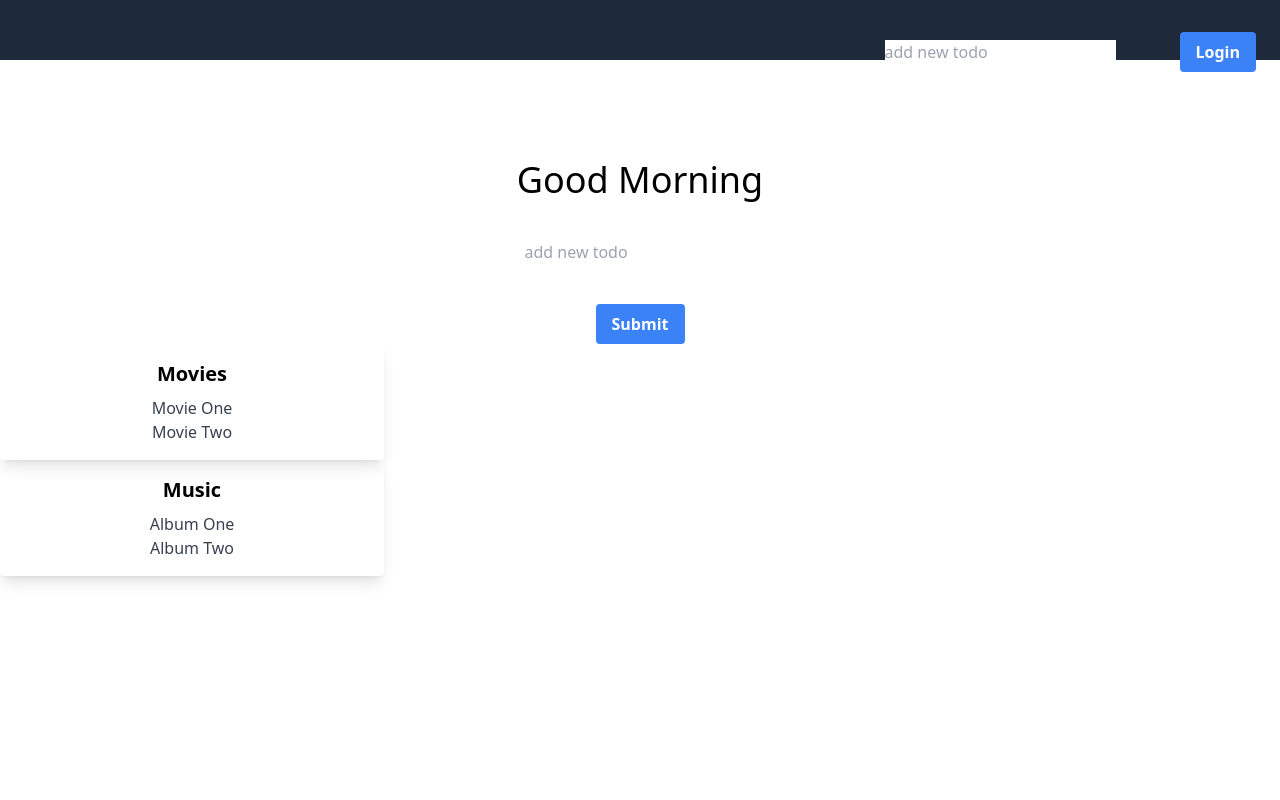
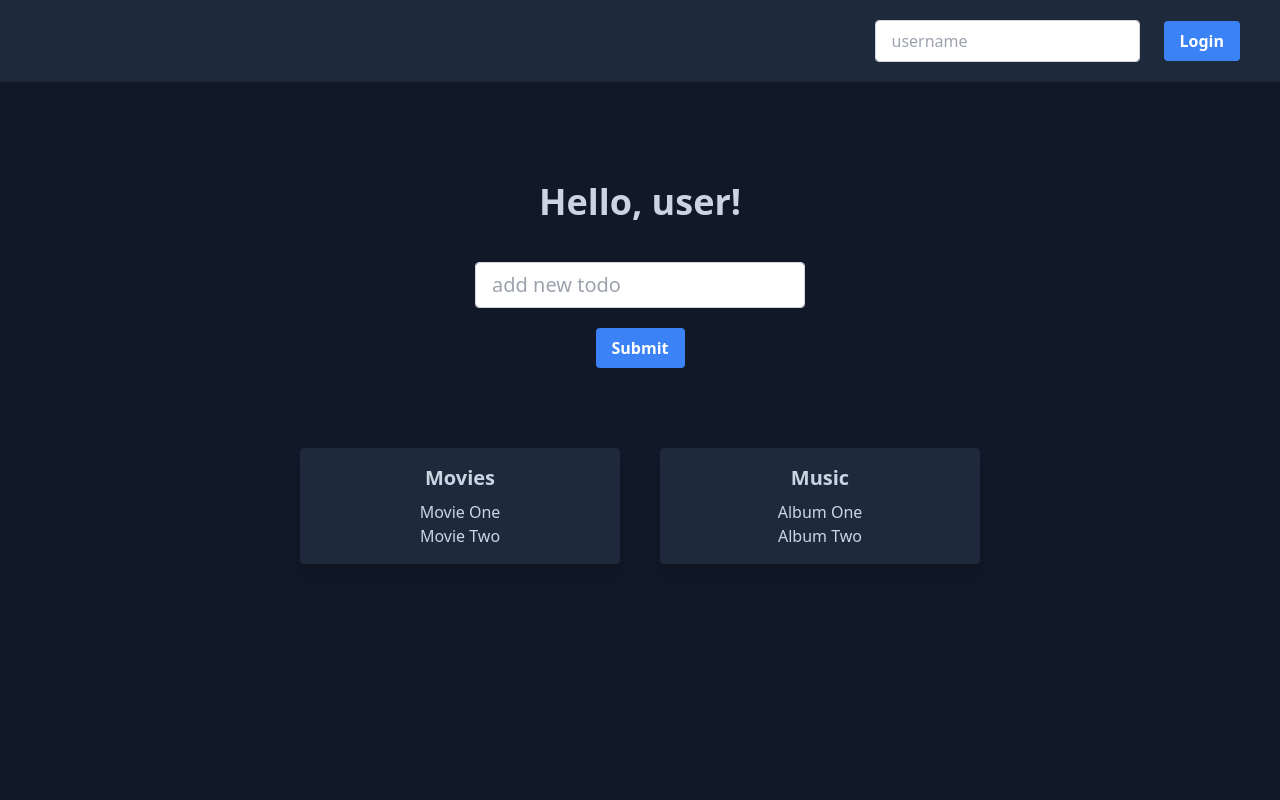
Before and after one commit to jciurc/smart-todo, a Node server app: page / in a window 1280 px wide. Run offline with Node 20, Linux system fonts and the light colour scheme; style sheets or scripts are compiled from the project's sources; some libraries are stand-ins or nearby versions.

Commit message:
add styles to homepage

```diff
--- a/public/index.html
+++ b/public/index.html
@@ -15,50 +15,51 @@
   <script src="https://cdn.tailwindcss.com"></script>
 </head>
 
-<body>
+<body class="bg-gray-900	text-slate-300">
   <nav class="bg-slate-800"><ul class="flex justify-end items-center">
 
     <li class="mr-6">
-      <input class="m-10" type="text" id="new-todo" name="" placeholder = "add new todo"><br>
+      <input class="form-control px-4 py-2 text-m font-normal text-gray-700 bg-white bg-clip-padding border border-solid border-gray-300 rounded mt-5 mb-5" type="text" id="user_id" name="" placeholder = "username"><br>
     </li>
-    <li class="mr-6">
-      <button type="submit" class="bg-blue-500 hover:bg-blue-700 text-white font-bold py-2 px-4 rounded">Login</button>
+    <li class="mr-10">
+      <button type="submit" class="bg-blue-500 hover:bg-blue-700 text-white font-bold py-2 px-4 rounded mt-5 mb-5">Login</button>
     </li>
 
 
   </ul></nav>
 
-  <h1 class="text-4xl">Good Morning</h1>
-
+  <h1 class="text-4xl font-semibold">Hello, user!</h1>
   <form method = "POST" action = "/todos/new">
-    <input class="m-10" type="text" id="new-todo" name="" placeholder = "add new todo"><br>
+    <input class="form-control px-4 py-2 text-xl font-normal text-gray-700 bg-white bg-clip-padding border border-solid border-gray-300 rounded mt-10 mb-5" type="text" id="new-todo" name="" placeholder = "add new todo"><br>
     <button type="submit" class="bg-blue-500 hover:bg-blue-700 text-white font-bold py-2 px-4 rounded">Submit</button>
   </form>
 
-
-  <div class="max-w-sm rounded overflow-hidden shadow-lg">
+<div class="flex justify-center mt-20 h-68">
+  <div class="w-1/4 rounded overflow-hidden shadow-lg mr-10 bg-slate-800">
   <div class="px-6 py-4">
     <div class="font-bold text-xl mb-2">Movies</div>
-      <p class="text-gray-700 text-base">
+    <p class="text-base">
       Movie One
     </p>
-      <p class="text-gray-700 text-base">
+    <p class="text-base">
       Movie Two
     </p>
   </div>
 </div>
 
-  <div class="max-w-sm rounded overflow-hidden shadow-lg">
+<div class="w-1/4 rounded overflow-hidden shadow-lg bg-slate-800">
   <div class="px-6 py-4">
     <div class="font-bold text-xl mb-2">Music</div>
-      <p class="text-gray-700 text-base">
+    <p class="text-base">
       Album One
     </p>
-      <p class="text-gray-700 text-base">
+    <p class="text-base">
       Album Two
     </p>
   </div>
 </div>
+</div>
+
 
 
 
--- a/styles/main.scss
+++ b/styles/main.scss
@@ -4,9 +4,3 @@ body {
   min-height: 100vh;
 text-align:center;
 }
-
-nav {
-  height: 60px;
-  background-color:black;
-  width:100%;
-}
```
Lines whose indentation alone changed are shown as unchanged.
